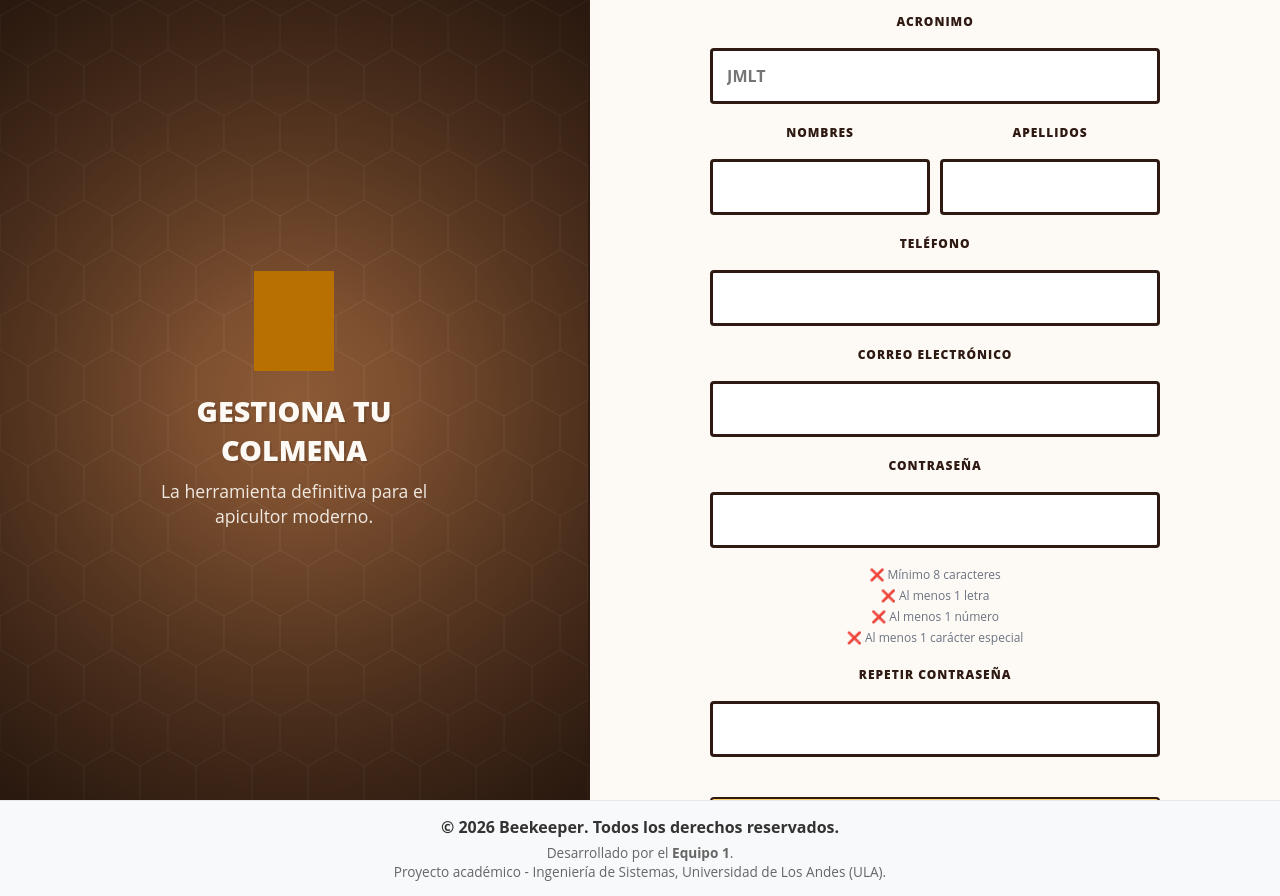
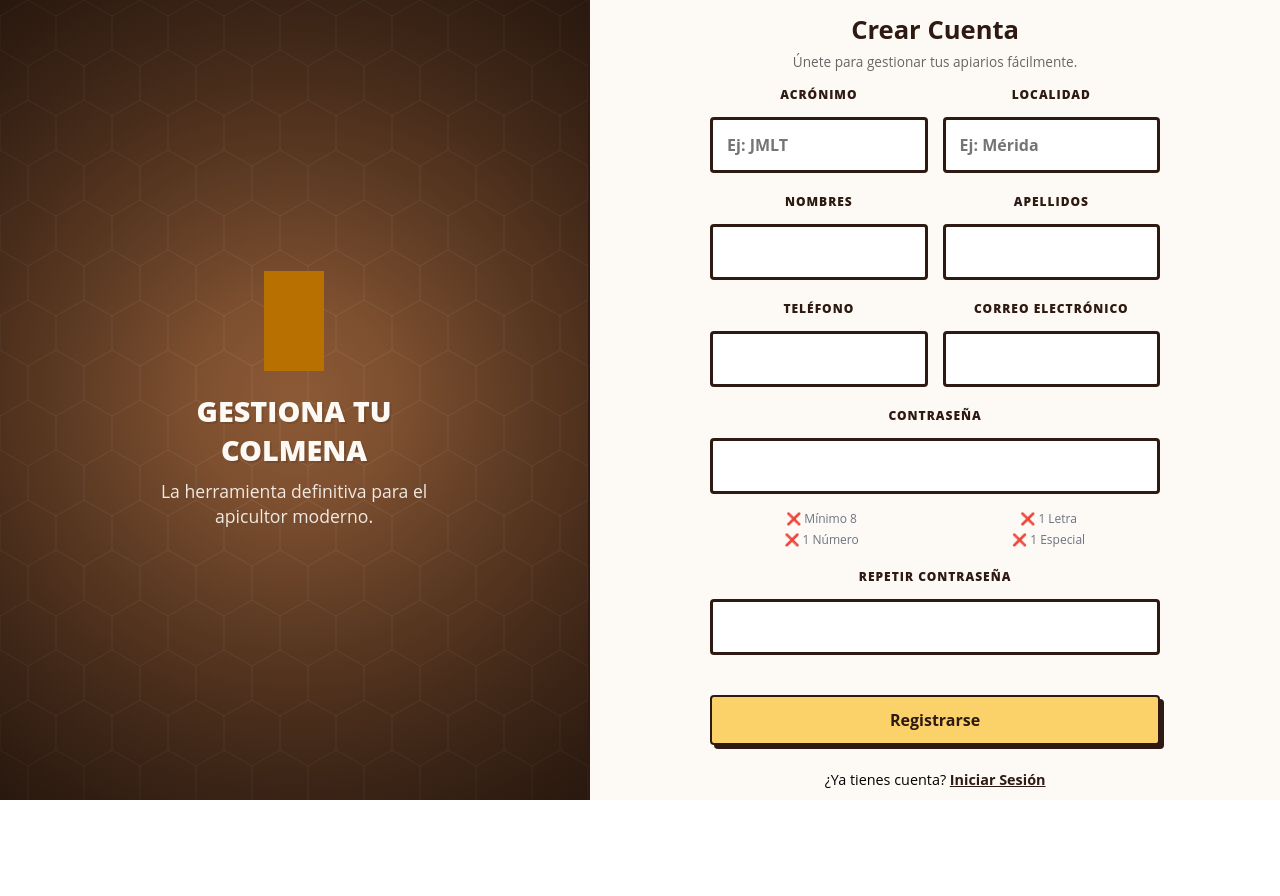
Before and after one commit to joselamas/Ing-Software, a React (Create React App) app in the folder Front/Beekeeper/: page / in a window 1280 px wide. Both pictures are taken after a click on the link "Crear Cuenta". After the commit the page ends 800 px from the top, so only its background shows below. Built offline with nearby package versions, Linux system fonts and the light colour scheme; grey boxes are pictures that could not be loaded.

Commit message:
Modificación UX y corrección de bugs
se modificó archivos para mejorar experiencia y corrección de bugs para resolución 1366x768 y guardado de sesión

```diff
--- a/Front/Beekeeper/src/App.js
+++ b/Front/Beekeeper/src/App.js
@@ -33,14 +33,9 @@ import './App.css';
 
 function App() {
 
-    const [usr, setUsr] = useState(() => {
-        const savedUsr = localStorage.getItem('beekeeper_user');
-        return savedUsr ? JSON.parse(savedUsr) : null;
-    });
+    const [usr, setUsr] = useState(null);
 
-    const [viewState, setViewState] = useState(() => {
-        return localStorage.getItem('beekeeper_user') ? "Home" : "Login";
-    });
+    const [viewState, setViewState] = useState("Login");
 
     const [selectedApiario, setSelectedApiario] = useState(null);
     const [selectedApiarioID, setSelectedApiarioID] = useState(null);
@@ -51,7 +46,7 @@ function App() {
 
 
     useEffect(() => {
-        const sessionData = localStorage.getItem('beekeeper_session');
+        const sessionData = sessionStorage.getItem('beekeeper_session');
 
         if (sessionData) {
             try {
@@ -66,14 +61,14 @@ function App() {
                     setUsr(user);
                     setViewState(view || "Home");
                 } else {
-                    localStorage.removeItem('beekeeper_session');
+                    sessionStorage.removeItem('beekeeper_session');
                     setViewState("Login");
                 }
             } catch (error) {
                 // MEDIDA DE SEGURIDAD: Si alguien intentó modificar el texto raro a mano
                 // y rompió el formato, forzamos el cierre de sesión inmediatamente.
                 console.error("Intento de manipulación de sesión detectado.");
-                localStorage.removeItem('beekeeper_session');
+                sessionStorage.removeItem('beekeeper_session');
                 setViewState("Login");
             }
         }
@@ -96,7 +91,7 @@ function App() {
                 const stringSession = JSON.stringify(session);
                 const tokenOculto = btoa(encodeURIComponent(stringSession));
 
-                localStorage.setItem('beekeeper_session', tokenOculto);
+                sessionStorage.setItem('beekeeper_session', tokenOculto);
             };
 
             // 1. GUARDADO INMEDIATO: Lo ejecutamos en el mismo instante en que 'usr' tiene datos
@@ -113,7 +108,7 @@ function App() {
     // 3. FUNCIÓN DE CIERRE DE SESIÓN MANUAL
     // ==========================================
     const finalizarSesionManual = () => {
-        localStorage.removeItem('beekeeper_session'); // Borramos el storage inmediatamente
+        sessionStorage.removeItem('beekeeper_session'); // Borramos el storage inmediatamente
         setUsr(null);
         setViewState("Login");
     };
@@ -278,7 +273,7 @@ function App() {
       {/* Vista normal por si el usuario decide entrar manualmente al reporte */}
       {viewState === 'ReporteCompleto' && <ReporteCompleto usr={usr} />}
 
-      <Footer />
+      {/* <Footer /> */}
 
       {/* COMPONENTE DE DESCARGA SILENCIOSA (Background) */}
       {/* Se renderiza fuera de la vista del usuario para procesar los datos y el PDF sin navegar */}
--- a/Front/Beekeeper/src/usuario/crearUsuario.js
+++ b/Front/Beekeeper/src/usuario/crearUsuario.js
@@ -45,11 +45,17 @@ export default function CrearUsuario(props) {
                         <p className="form-desc">Únete para gestionar tus apiarios fácilmente.</p>
 
                         <form id="auth-form" onSubmit={manejarRegistro} noValidate>
+                            <div className="input-row">
                                 <div className="input-group">
-                                <label>Acronimo</label>
-                                <input type="text" name="acronimo" value={formData.acronimo} onChange={handleChange} placeholder="JMLT" required minLength="4" maxLength="10" />
+                                    <label>Acrónimo</label>
+                                    <input type="text" name="acronimo" value={formData.acronimo} onChange={handleChange} placeholder="Ej: JMLT" required minLength="4" maxLength="10" />
                                 </div>
-                            <div style={{display: "flex", gap: "10px"}}>
+                                <div className="input-group">
+                                    <label>Localidad</label>
+                                    <input type="text" name="localidad_asociada" value={formData.localidad_asociada} onChange={handleChange} placeholder="Ej: Mérida" required />
+                                </div>
+                            </div>
+                            <div className="input-row">
                                 <div className="input-group">
                                     <label>Nombres</label>
                                     <input type="text" name="nombre" value={formData.nombre} onChange={handleChange} required />
@@ -59,6 +65,7 @@ export default function CrearUsuario(props) {
                                     <input type="text" name="apellido" value={formData.apellido} onChange={handleChange} required />
                                 </div>
                             </div>
+                            <div className="input-row">
                                 <div className="input-group">
                                     <label>Teléfono</label>
                                     <input type="tel" name="telefono" value={formData.telefono} onChange={handleChange} required />
@@ -67,24 +74,25 @@ export default function CrearUsuario(props) {
                                     <label>Correo Electrónico</label>
                                     <input type="email" name="correo" value={formData.correo} onChange={handleChange} required />
                                 </div>
+                            </div>
 
                             <div className="input-group">
                                 <label>Contraseña</label>
                                 <input type="password" name="clave" value={formData.clave} onChange={handleChange} required minLength="8" maxLength="20" />
 
                                 {/* REQUISITOS REACTIVOS */}
-                                <div style={{ fontSize: '0.75rem', marginTop: '8px', display: 'flex', flexDirection: 'column', gap: '4px' }}>
-                                    <span style={{ color: hasLength ? '#15803d' : '#6b7280', transition: 'color 0.3s ease' }}>
-                                        {hasLength ? '✅' : '❌'} Mínimo 8 caracteres
+                                <div className="password-rules">
+                                    <span style={{ color: hasLength ? '#15803d' : '#6b7280' }}>
+                                        {hasLength ? '✅' : '❌'} Mínimo 8
                                     </span>
-                                    <span style={{ color: hasLetter ? '#15803d' : '#6b7280', transition: 'color 0.3s ease' }}>
-                                        {hasLetter ? '✅' : '❌'} Al menos 1 letra
+                                    <span style={{ color: hasLetter ? '#15803d' : '#6b7280' }}>
+                                        {hasLetter ? '✅' : '❌'} 1 Letra
                                     </span>
-                                    <span style={{ color: hasNumber ? '#15803d' : '#6b7280', transition: 'color 0.3s ease' }}>
-                                        {hasNumber ? '✅' : '❌'} Al menos 1 número
+                                    <span style={{ color: hasNumber ? '#15803d' : '#6b7280' }}>
+                                        {hasNumber ? '✅' : '❌'} 1 Número
                                     </span>
-                                    <span style={{ color: hasSpecial ? '#15803d' : '#6b7280', transition: 'color 0.3s ease' }}>
-                                        {hasSpecial ? '✅' : '❌'} Al menos 1 carácter especial
+                                    <span style={{ color: hasSpecial ? '#15803d' : '#6b7280' }}>
+                                        {hasSpecial ? '✅' : '❌'} 1 Especial
                                     </span>
                                 </div>
                             </div>
--- a/Front/Beekeeper/src/usuario/css/crearUsuario.css
+++ b/Front/Beekeeper/src/usuario/css/crearUsuario.css
@@ -1,4 +1,7 @@
 
+/* =========================================
+   PANEL IZQUIERDO Y GENERALES
+   ========================================= */
 .overlay-content {
     position: relative;
     z-index: 2;
@@ -7,11 +10,9 @@
 
 .bee-icon img {
     width: 80px;
-    filter: invert(1) sepia(1) saturate(5) hue-rotate(0deg); /* Hace el icono dorado/blanco */
+    filter: invert(1) sepia(1) saturate(5) hue-rotate(0deg);
     margin-bottom: 20px;
 }
-
-/* PANEL DERECHO: FORMULARIO */
 
 @media (max-width: 900px) {
     .left-panel { display: none; }
@@ -19,24 +20,128 @@
 
 .crearUsuario-container {
     display: flex;
-    width: 100vw;
+    width: 100%;
     height: 100vh;
-    overflow: hidden; /* Evita el scroll en toda la página, se lo daremos solo al panel derecho */
+    box-sizing: border-box;
+    overflow: hidden; /* Fija la pantalla como app de escritorio */
 }
 
+/* =========================================
+   PANEL DERECHO (FORMULARIO CENTRADO)
+   ========================================= */
 .right-panel {
     flex: 1;
     display: flex;
     flex-direction: column;
-    align-items: center; /* Centra horizontalmente */
-    justify-content: flex-start; /* Alinea el contenido desde arriba, NO en el centro */
-    overflow-y: auto; /* Permite hacer scroll hacia abajo si el formulario es muy largo */
-    padding: 40px 20px; /* Da un respiro al título en la parte superior */
+    align-items: center;
+    justify-content: center; /* ¡CLAVE! Centra verticalmente el contenido */
+    overflow-y: auto; /* Solo aparecerá si la pantalla es extremadamente diminuta */
+    padding: 20px;
     background-color: var(--bg-cream, #FDFBF7);
+    box-sizing: border-box;
 }
 
 .form-container {
     width: 100%;
-    max-width: 450px; /* Mantiene el formulario con un ancho agradable */
-    margin-top: 20px; /* Separación extra desde el techo */
+    max-width: 450px;
+    margin: auto;
 }
+
+.form-container h1 {
+    margin-bottom: 5px;
+    color: var(--dark-brown, #3E2723);
+}
+
+.form-desc {
+    margin-bottom: 20px;
+    color: #666;
+}
+
+/* =========================================
+   COMPACTACIÓN DE INPUTS PARA 1366x768
+   ========================================= */
+.input-row {
+    display: flex;
+    gap: 15px;
+    width: 100%;
+}
+
+.input-row .input-group {
+    flex: 1;
+}
+
+.input-group {
+    margin-bottom: 12px;
+    display: flex;
+    flex-direction: column;
+}
+
+.input-group label {
+    font-size: 0.85rem;
+    margin-bottom: 4px;
+    font-weight: bold;
+    color: var(--dark-brown, #3E2723);
+}
+
+.input-group input {
+    padding: 8px 12px;
+    font-size: 0.9rem;
+    border: 1px solid #ccc;
+    border-radius: 4px;
+}
+
+/* Grid mágico para los requisitos de contraseña (2x2) */
+.password-rules {
+    display: grid;
+    grid-template-columns: 1fr 1fr;
+    gap: 4px;
+    font-size: 0.75rem;
+    margin-top: 6px;
+}
+
+.password-rules span {
+    transition: color 0.3s ease;
+}
+
+/* =========================================
+   BOTONES Y FOOTER
+   ========================================= */
+.primary-btn {
+    width: 100%;
+    padding: 12px;
+    font-size: 1rem;
+    font-weight: bold;
+    margin-top: 10px;
+    cursor: pointer;
+    background-color: var(--primary-yellow, #FFC107);
+    border: 2px solid var(--dark-brown, #3E2723);
+    border-radius: 4px;
+    transition: 0.2s;
+}
+
+.primary-btn:hover {
+    transform: translateY(-2px);
+    box-shadow: 2px 2px 0px var(--dark-brown, #3E2723);
+}
+
+.form-footer {
+    margin-top: 15px;
+    text-align: center;
+    font-size: 0.9rem;
+}
+
+/* =========================================
+   AJUSTES FINOS PARA LAPTOPS Y MÓVILES
+   ========================================= */
+@media (max-width: 1366px), (max-height: 768px) {
+    .form-container h1 { font-size: 1.6rem; }
+    .form-desc { margin-bottom: 15px; font-size: 0.85rem; }
+    .input-group { margin-bottom: 10px; }
+    .input-group input { padding: 7px 10px; }
+    .bee-icon img { width: 60px; margin-bottom: 10px; }
+}
+
+@media (max-width: 480px) {
+    .input-row { flex-direction: column; gap: 0; }
+    .password-rules { grid-template-columns: 1fr; /* Vuelve a 1 columna en celular */ }
+}
--- a/Front/Beekeeper/src/usuario/hooks/useLogin.js
+++ b/Front/Beekeeper/src/usuario/hooks/useLogin.js
@@ -29,7 +29,6 @@ export const useLogin = (props) => {
 
             if (respuesta && respuesta.status === 1) {
                 // ÉXITO: Guardamos el usuario y cambiamos la vista
-                localStorage.setItem('beekeeper_user', JSON.stringify(respuesta.usuario));
                 props.setUsr(respuesta.usuario);
                 props.setViewState('Home');
             } else {
--- a/Front/Beekeeper/src/usuario/login.js
+++ b/Front/Beekeeper/src/usuario/login.js
@@ -20,7 +20,6 @@ export default function Login(props) {
         // Si los datos son admin/admin, entro y borralo
         if (formData.identificador === 'admin' && formData.clave === 'admin') {
             const adminUsr = { nombre: "Administrador", id: 1 };
-            localStorage.setItem('beekeeper_user', JSON.stringify(adminUsr));
             props.setUsr(adminUsr);
             props.setViewState("VerMisColmenas");
         } else {
```
Also changed, not shown: Front/Beekeeper/src/componentes/css/ModalAbout.css (+51 -0 lines), Front/Beekeeper/src/nbar/barra.js (+5 -5 lines). Lines whose indentation alone changed are shown as unchanged.
